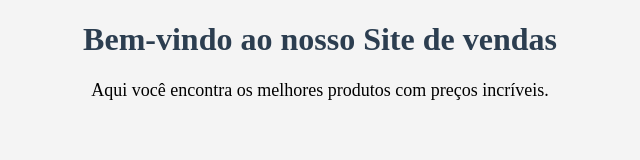
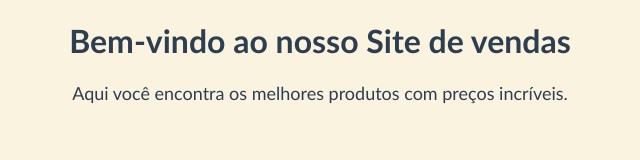
Before and after one commit to ohelioamaral/Sites-de-Venda, a plain HTML site: page index.html in a window 1280 px wide. Shown: the whole page, without its empty margins (320-960 px from the left). Drawn offline with Linux system fonts and the light colour scheme.

Commit message:
feat: mudar o estilo do body da página Refs #5

```diff
--- a/style.css
+++ b/style.css
@@ -1,6 +1,8 @@
-
 body{
-    background-color: #f4f4f4;
+    background-color:#faf3e0;
+    margin: 20px;
+    font-family: 'Trebuchet MS',Helvetica, sans-serif;
+    color: #2c3e50;
     margin: 20px;
 }
 
```
